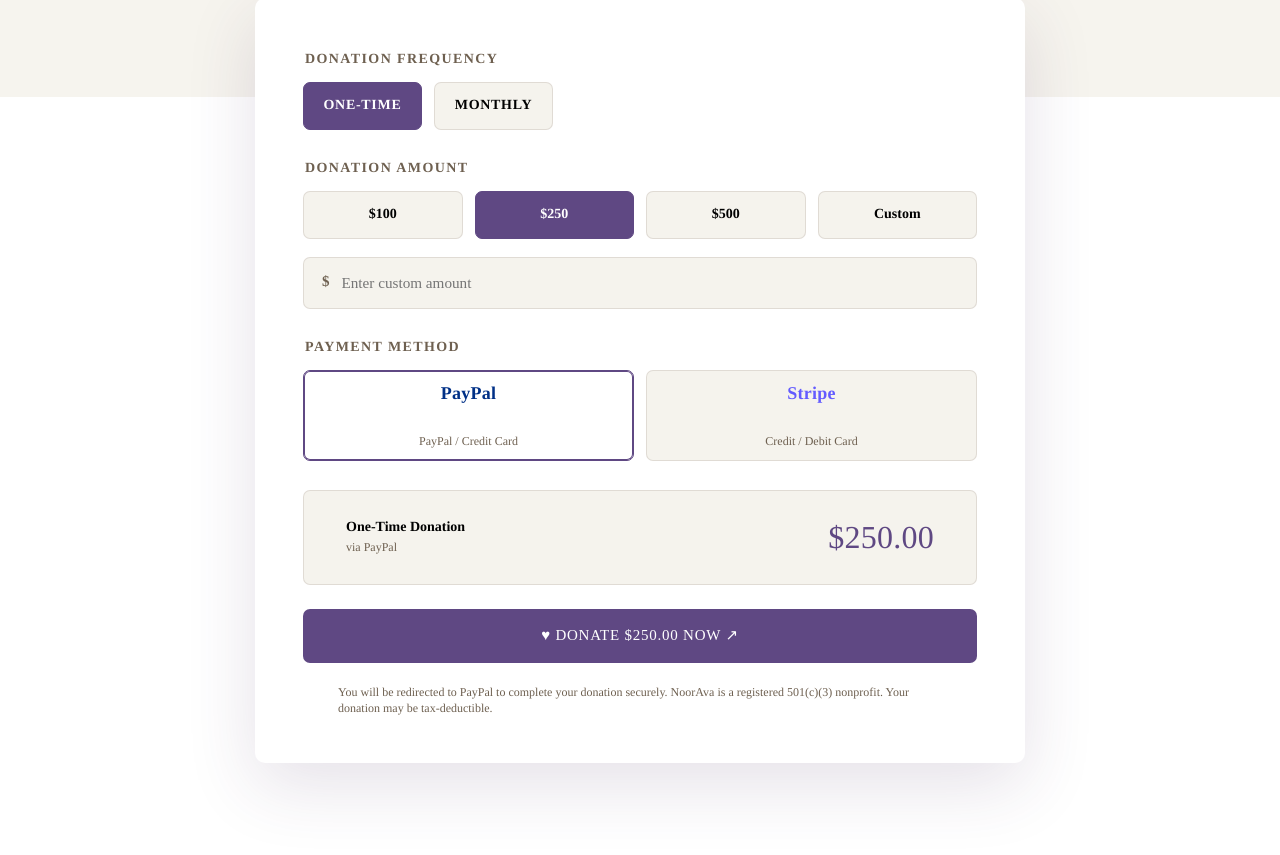
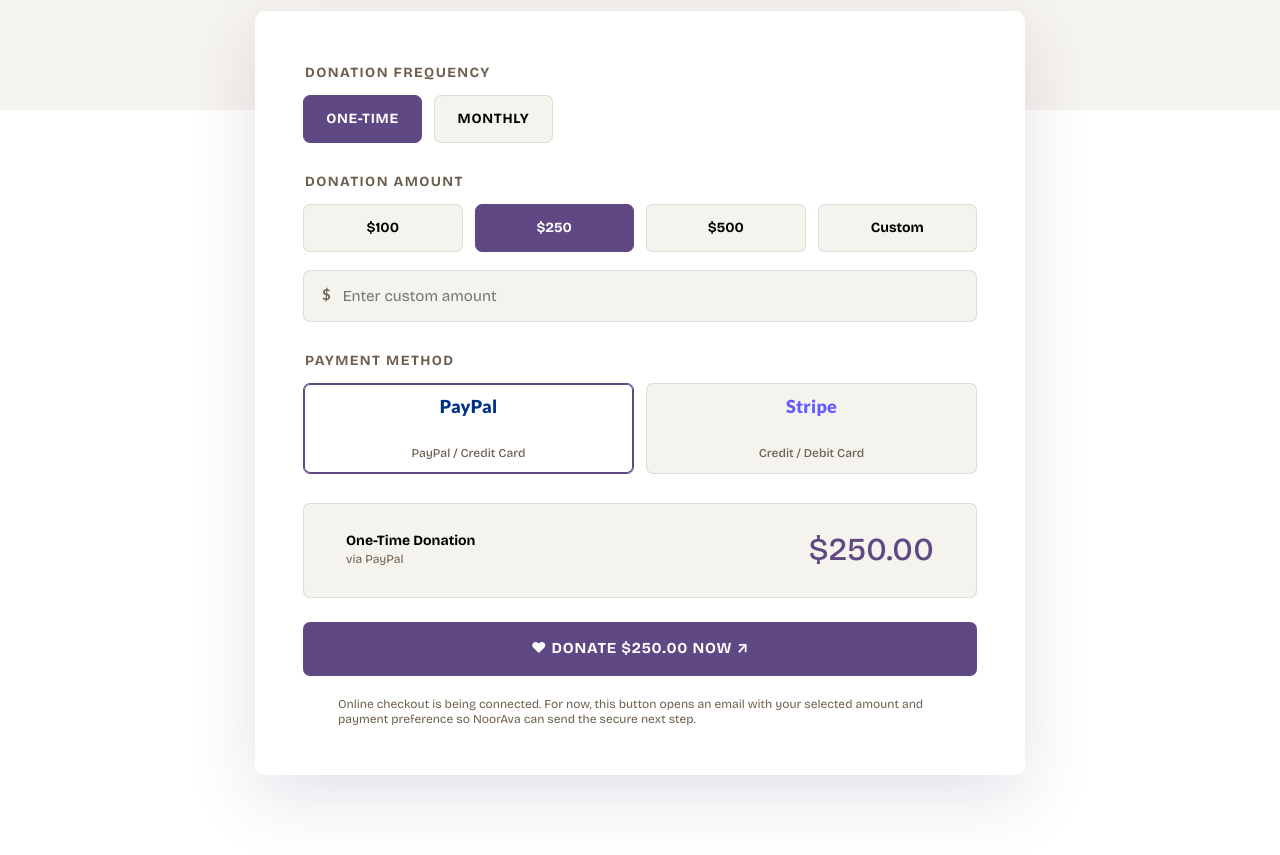
Before and after one commit to jontsai/noorava.org, a Next.js app: page /donate in a window 1280 px wide. Shown: the part 825-1680 px from the top of the page. Built offline with nearby package versions, Linux system fonts and the light colour scheme.

Commit message:
site: integrate figma QA fixes

```diff
--- a/src/app/components/Footer.tsx
+++ b/src/app/components/Footer.tsx
@@ -10,7 +10,6 @@
       </div>
       <nav aria-label="Footer navigation">
         <a href={`${homeHref}#what-we-do`}>What We Do</a>
-        <a href={`${homeHref}#learning`}>Learning</a>
         <a href={`${homeHref}#events`}>Events</a>
         <a href={`${homeHref}#about`}>About Us</a>
       </nav>
--- a/src/app/donate/DonationForm.tsx
+++ b/src/app/donate/DonationForm.tsx
@@ -1,10 +1,11 @@
 "use client";
 
-import { useMemo, useState } from "react";
+import { FormEvent, useMemo, useState } from "react";
 
 const presetAmounts = [100, 250, 500] as const;
 type PaymentMethod = "PayPal" | "Stripe";
 type Frequency = "One-Time" | "Monthly";
+type AmountMode = (typeof presetAmounts)[number] | "custom";
 
 const currency = new Intl.NumberFormat("en-US", {
   style: "currency",
@@ -14,17 +15,50 @@
 
 export function DonationForm() {
   const [frequency, setFrequency] = useState<Frequency>("One-Time");
-  const [amount, setAmount] = useState<number>(250);
+  const [amountMode, setAmountMode] = useState<AmountMode>(250);
   const [customAmount, setCustomAmount] = useState("");
   const [paymentMethod, setPaymentMethod] = useState<PaymentMethod>("PayPal");
 
+  const customValue = Number.parseFloat(customAmount);
+  const hasValidCustomAmount = Number.isFinite(customValue) && customValue >= 1;
+  const customAmountError =
+    amountMode === "custom" && customAmount.length > 0 && !hasValidCustomAmount;
+
   const selectedAmount = useMemo(() => {
-    const parsed = Number.parseFloat(customAmount);
-    return Number.isFinite(parsed) && parsed > 0 ? parsed : amount;
-  }, [amount, customAmount]);
+    if (amountMode === "custom") {
+      return hasValidCustomAmount ? customValue : 0;
+    }
+
+    return amountMode;
+  }, [amountMode, customValue, hasValidCustomAmount]);
+
+  const canSubmit = selectedAmount >= 1;
+
+  function handleDonationSubmit(event: FormEvent<HTMLFormElement>) {
+    event.preventDefault();
+
+    if (!canSubmit) {
+      return;
+    }
+
+    const subject = encodeURIComponent(
+      `${frequency} ${currency.format(selectedAmount)} NoorAva donation via ${paymentMethod}`,
+    );
+    const body = encodeURIComponent(
+      [
+        "Hello NoorAva,",
+        "",
+        `I would like to make a ${frequency.toLowerCase()} donation of ${currency.format(selectedAmount)} via ${paymentMethod}.`,
+        "",
+        "Please send me the next step for completing this donation securely.",
+      ].join("\n"),
+    );
+
+    window.location.href = `mailto:info@noorava.org?subject=${subject}&body=${body}`;
+  }
 
   return (
-    <form className="donation-form">
+    <form className="donation-form" onSubmit={handleDonationSubmit}>
       <fieldset>
         <legend>Donation Frequency</legend>
         <div
@@ -59,44 +93,58 @@
           {presetAmounts.map((preset) => (
             <label
               key={preset}
-              className={
-                !customAmount && amount === preset ? "is-selected" : ""
-              }
+              className={amountMode === preset ? "is-selected" : ""}
             >
               <input
                 type="radio"
                 name="amount"
-                checked={!customAmount && amount === preset}
-                onChange={() => {
-                  setCustomAmount("");
-                  setAmount(preset);
-                }}
+                checked={amountMode === preset}
+                onChange={() => setAmountMode(preset)}
               />
               <span>${preset}</span>
             </label>
           ))}
-          <label className={customAmount ? "is-selected" : ""}>
+          <label className={amountMode === "custom" ? "is-selected" : ""}>
             <input
               type="radio"
               name="amount"
-              checked={Boolean(customAmount)}
-              onChange={() => setCustomAmount(String(amount))}
+              checked={amountMode === "custom"}
+              onChange={() => setAmountMode("custom")}
             />
             <span>Custom</span>
           </label>
         </div>
-        <label className="custom-amount">
-          <span>$</span>
+        <label className="custom-amount" htmlFor="custom-amount">
+          <span aria-hidden="true">$</span>
+          <span className="sr-only">Custom donation amount</span>
           <input
+            id="custom-amount"
+            name="customAmount"
             inputMode="decimal"
             min="1"
             placeholder="Enter custom amount"
+            aria-describedby="custom-amount-help custom-amount-error"
+            aria-invalid={customAmountError || undefined}
             value={customAmount}
-            onChange={(event) =>
-              setCustomAmount(event.currentTarget.value.replace(/[^0-9.]/g, ""))
-            }
+            onFocus={() => setAmountMode("custom")}
+            onChange={(event) => {
+              setAmountMode("custom");
+              setCustomAmount(
+                event.currentTarget.value.replace(/[^0-9.]/g, ""),
+              );
+            }}
           />
         </label>
+        <p id="custom-amount-help" className="sr-only">
+          Enter a custom donation amount in US dollars.
+        </p>
+        <p
+          id="custom-amount-error"
+          className={customAmountError ? "form-error" : "sr-only"}
+          aria-live="polite"
+        >
+          Please enter a donation amount of at least $1.
+        </p>
       </fieldset>
 
       <fieldset>
@@ -133,16 +181,16 @@
           <strong>{frequency} Donation</strong>
           <span>via {paymentMethod}</span>
         </div>
-        <strong>{currency.format(selectedAmount)}</strong>
+        <strong>{canSubmit ? currency.format(selectedAmount) : "—"}</strong>
       </div>
 
-      <button className="donate-button" type="button">
-        ♥ Donate {currency.format(selectedAmount)} Now ↗
+      <button className="donate-button" type="submit" disabled={!canSubmit}>
+        ♥ Donate {canSubmit ? currency.format(selectedAmount) : "—"} Now ↗
       </button>
       <p className="secure-note">
-        You will be redirected to {paymentMethod} to complete your donation
-        securely. NoorAva is a registered 501(c)(3) nonprofit. Your donation may
-        be tax-deductible.
+        Online checkout is being connected. For now, this button opens an email
+        with your selected amount and payment preference so NoorAva can send the
+        secure next step.
       </p>
     </form>
   );
--- a/src/app/globals.css
+++ b/src/app/globals.css
@@ -13,9 +13,9 @@
   --line: rgba(110, 96, 80, 0.2);
   --shadow: 0 22px 70px rgba(70, 46, 90, 0.14);
   --font-sans:
-    var(--font-bricolage), "Bricolage Grotesque", Inter, ui-sans-serif,
+    var(--font-bricolage, "Bricolage Grotesque"), Inter, ui-sans-serif,
     system-ui, sans-serif;
-  --font-payments: var(--font-lato), Lato, var(--font-sans);
+  --font-payments: var(--font-lato, Lato), var(--font-sans);
 }
 
 * {
@@ -35,7 +35,9 @@
   letter-spacing: 0.25px;
   text-rendering: geometricPrecision;
   -webkit-font-smoothing: antialiased;
-  font-feature-settings: "liga" 1, "kern" 1;
+  font-feature-settings:
+    "liga" 1,
+    "kern" 1;
 }
 a {
   color: inherit;
@@ -58,7 +60,7 @@
 }
 
 .site-shell {
-  width: min(1452px, 100%);
+  width: min(1440px, 100%);
   margin: 0 auto;
   background: var(--white);
   overflow: hidden;
@@ -130,7 +132,7 @@
 .hero-panel-purple {
   display: flex;
   flex-direction: column;
-  padding: 38px 64px 80px;
+  padding: 38px 55px 80px;
 }
 .hero-logo {
   width: 184px;
@@ -138,7 +140,7 @@
 .hero-copy {
   margin-top: auto;
   margin-bottom: 54px;
-  max-width: 645px;
+  max-width: 841px;
 }
 .kicker {
   margin: 0 0 33px;
@@ -207,13 +209,14 @@
 .performers,
 .location {
   position: relative;
-  padding-inline: 228px 110px;
+  padding-inline: 115px 110px;
 }
 .event-section {
   display: grid;
-  grid-template-columns: 510px minmax(430px, 1fr);
-  gap: 110px;
+  grid-template-columns: 510px minmax(0, 654px);
+  gap: 112px;
   padding-top: 148px;
+  padding-right: 49px;
   padding-bottom: 72px;
 }
 .background-word {
@@ -232,6 +235,8 @@
   left: 56px;
 }
 .event-copy,
+.event-intro,
+.event-body,
 .event-media,
 .performer,
 .location > div,
@@ -274,7 +279,7 @@
   font-size: 15px;
   line-height: 1.7;
 }
-.event-copy .button + p {
+.event-body p:first-child {
   color: var(--black);
   font-size: 20px;
   line-height: 1.65;
@@ -306,16 +311,16 @@
   padding-top: 0;
 }
 .event-poster {
-  width: 500px;
-  margin-left: auto;
+  width: 654px;
+  margin-left: 0;
   border-radius: 22px;
   box-shadow: 0 18px 60px rgba(0, 0, 0, 0.16);
 }
 .event-media .platforms {
   width: 197px;
   margin-top: 30px;
-  margin-left: auto;
-  margin-right: 303px;
+  margin-left: 0;
+  margin-right: 0;
   border-radius: 12px;
   box-shadow: 0 13px 42px rgba(0, 0, 0, 0.16);
 }
@@ -399,12 +404,12 @@
 
 .support-band {
   display: grid;
-  grid-template-columns: 54% 46%;
+  grid-template-columns: 665px 1fr;
   min-height: 530px;
   color: var(--white);
 }
 .support-purple {
-  padding: 77px 120px 90px 63px;
+  padding: 77px 120px 90px 49px;
 }
 .support-purple::before {
   inset: -190px -90px auto auto;
@@ -472,6 +477,8 @@
 
 .footer {
   display: grid;
+  width: min(1440px, 100%);
+  margin: 0 auto;
   grid-template-columns: 1fr 160px 240px 1fr;
   gap: 72px;
   align-items: start;
@@ -637,6 +644,14 @@
   background: var(--purple);
   border-color: var(--purple);
 }
+.segmented label:focus-within,
+.amount-grid label:focus-within,
+.payment-grid label:focus-within,
+.custom-amount:focus-within {
+  outline: 3px solid var(--purple-dark);
+  outline-offset: 3px;
+}
+
 .custom-amount {
   display: flex;
   align-items: center;
@@ -662,6 +677,17 @@
   line-height: 1.2;
   letter-spacing: 0;
 }
+.custom-amount:focus-within {
+  border-color: var(--purple);
+}
+
+.form-error {
+  margin: 8px 0 0;
+  color: #8a1f11;
+  font-size: 13px;
+  line-height: 1.4;
+}
+
 .payment-grid label {
   display: grid;
   place-items: center;
@@ -738,6 +764,11 @@
   text-transform: uppercase;
   cursor: pointer;
 }
+.donate-button:disabled {
+  cursor: not-allowed;
+  opacity: 0.58;
+}
+
 .secure-note {
   max-width: 604px;
   margin: 22px auto 0;
@@ -795,7 +826,7 @@
   color: var(--purple);
 }
 
-@media (max-width: 1100px) {
+@media (max-width: 1360px) {
   .event-section,
   .performers,
   .location {
@@ -803,11 +834,15 @@
   }
   .event-section,
   .performer {
-    grid-template-columns: 1fr minmax(340px, 500px);
+    grid-template-columns: minmax(0, 1fr) minmax(320px, 500px);
     gap: 54px;
   }
+  .event-poster,
+  .performer img {
+    width: min(500px, 100%);
+  }
   .event-media .platforms {
-    margin-right: 220px;
+    margin-right: 0;
   }
   .footer {
     grid-template-columns: 1fr 1fr;
@@ -818,10 +853,19 @@
   }
 }
 
+@media (max-width: 1024px) {
+  .performer {
+    grid-template-columns: 1fr;
+  }
+  .performer img {
+    width: 100%;
+    max-width: 500px;
+  }
+}
+
 @media (max-width: 860px) {
   .landing-hero,
   .event-section,
-  .performer,
   .location,
   .support-band,
   .giving-options {
@@ -845,6 +889,18 @@
   .questions-band {
     padding-inline: 28px;
   }
+  .event-copy {
+    display: contents;
+  }
+  .event-intro {
+    order: 1;
+  }
+  .event-media {
+    order: 2;
+  }
+  .event-body {
+    order: 3;
+  }
   .event-media .event-poster,
   .event-media .platforms {
     margin-left: 0;
@@ -867,8 +923,8 @@
     bottom: 32px;
   }
   .donate-heading-block {
-    margin-top: 92px;
-    padding-bottom: 72px;
+    margin-top: 64px;
+    padding-bottom: 56px;
   }
   .donation-form {
     padding: 36px 24px;
@@ -901,7 +957,7 @@
     font-size: 20px;
   }
   .background-word {
-    font-size: 72px;
+    font-size: clamp(56px, 18vw, 72px);
   }
   .join,
   .performers-word,
@@ -939,6 +995,16 @@
   .footer {
     gap: 34px;
   }
+  .footer a,
+  .location a:not(.button),
+  .questions-band a {
+    display: inline-flex;
+    align-items: center;
+    min-height: 44px;
+  }
+  .footer nav {
+    gap: 6px;
+  }
   .segmented {
     width: 100%;
   }
```
Also changed, not shown: src/app/donate/page.tsx (+5 -5 lines), src/app/page.tsx (+35 -26 lines), 6 other files (tests, documents, lock files or other folders).
